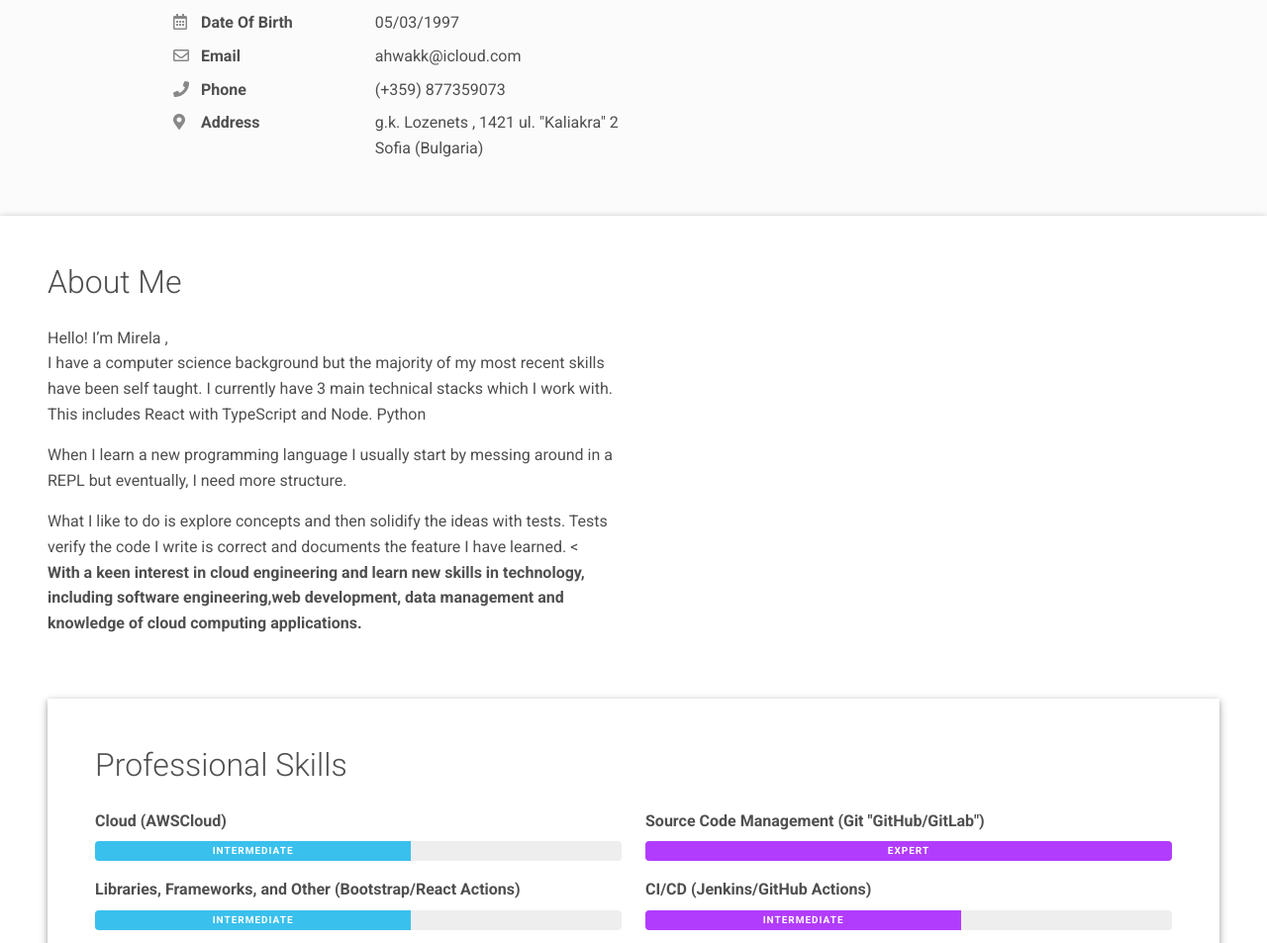
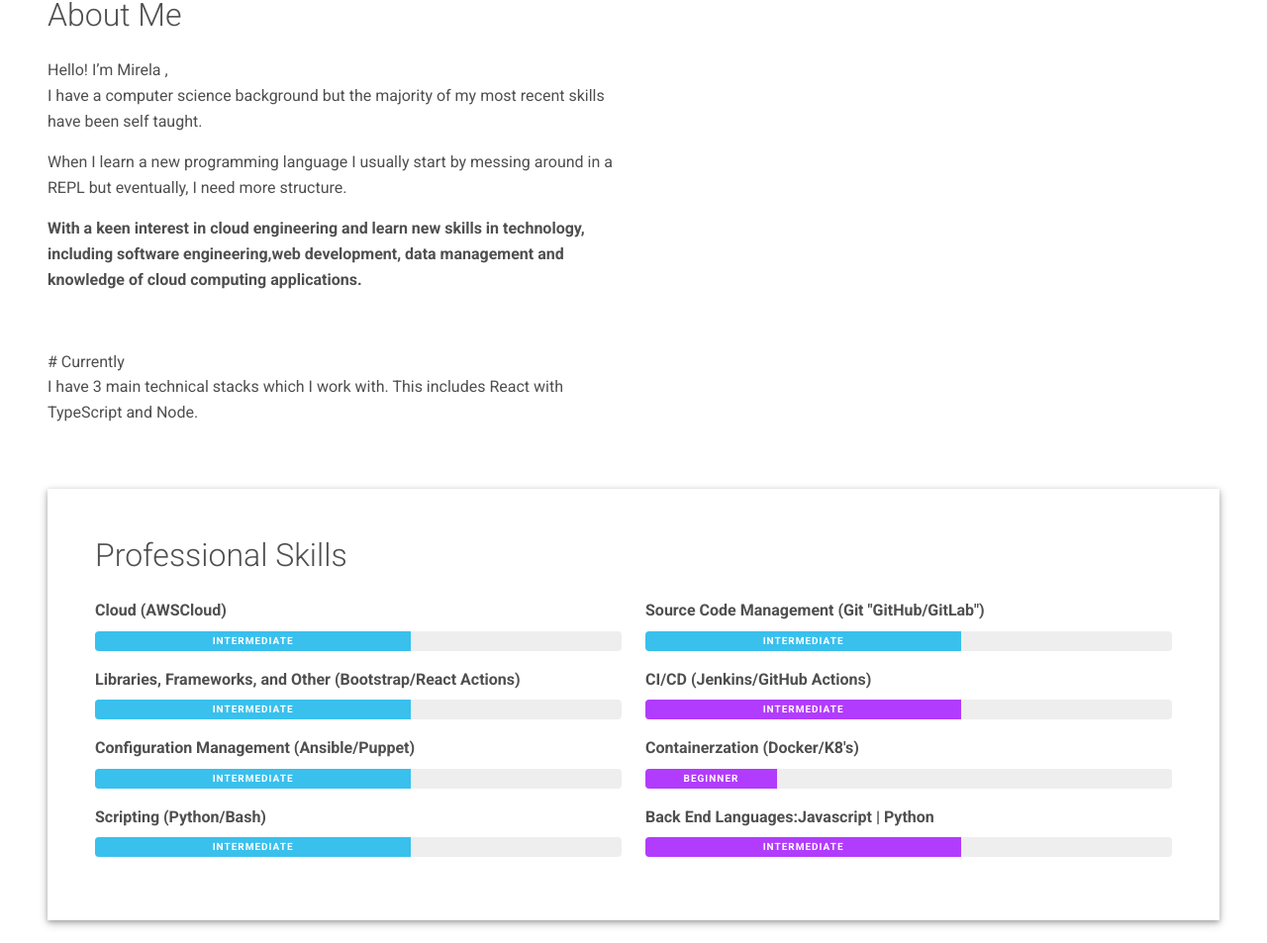
Before and after one commit to comnsense/Resume, a plain HTML site: page index.html in a window 1280 px wide. Shown: the part 712-1665 px from the top of the page at 99% size. Drawn offline with Linux system fonts and the light colour scheme.

Commit message:
Update index.html

```diff
--- a/index.html
+++ b/index.html
@@ -249,7 +249,7 @@
                             <line x1="12" y1="15" x2="12" y2="21"></line>
                           </svg> </a>
                       </p>
-                    </div>
+
 
 
 
@@ -271,21 +271,7 @@
                           </li>
                            </ul>
                       </nav>
-                    </div>
-                    <div class="d-print-none"><a
-                        class="btn btn-outline-light btn-lg shadow-sm mt-1 me-3 aos-init aos-animate"
-                        href="https://raw.githubusercontent.com/mirelse/mirelse.github.io/main/Resume.pdf"
-                        data-aos="fade-right" data-aos-delay="700">Download CV</a><a
-                        class="btn btn-info btn-lg shadow-sm mt-1 aos-init aos-animate" href="#contact"
-                        data-aos="fade-left" data-aos-delay="700">Hire Me</a></div>
-
-                  </div>
-                </div>
-              </div>
-            </div>
-          </div>
-        </div>
-        <div class="col-md-5 offset-lg-1">
+                    </div> <div class="col-md-5 offset-lg-1">
           <div class="row mt-2">
             <h2 class="h2 fw-light mb-4">IAM</h2>
             <div class="col-sm-5">
@@ -316,6 +302,20 @@
             </div>
             <div class="col-sm-7">
               <div class="pb-2">g.k. Lozenets , 1421 ul. "Kaliakra" 2 <br> Sofia (Bulgaria)</div>
+                    <div class="d-print-none"><a
+                        class="btn btn-outline-light btn-lg shadow-sm mt-1 me-3 aos-init aos-animate"
+                        href="https://raw.githubusercontent.com/mirelse/mirelse.github.io/main/Resume.pdf"
+                        data-aos="fade-left" data-aos-delay="700">Download CV</a><a
+                        class="btn btn-info btn-lg shadow-sm mt-1 aos-init aos-animate" href="#contact"
+                        data-aos="fade-left" data-aos-delay="700"> </a></div>   </div>   </div>
+
+                  </div>
+                </div>
+              </div>
+            </div>
+          </div>
+        </div>
+
             </div>
           </div>
         </div>
@@ -331,21 +331,22 @@
         <div class="col-md-6">
           <h2 class="h2 fw-light mb-4">About Me</h2>
           <p> Hello! I’m Mirela ,
-            <br> I have a computer science background but the majority of my most recent skills have been self taught. I
-            currently have 3 main technical stacks which I work with. This includes React with TypeScript and Node.
-            Python
+            <br> I have a computer science background but the majority of my most recent skills have been self taught.
+
           </p>
 
-          <p> When I learn a new programming language I usually start by messing around in a REPL but eventually, I need
-            more structure.
-          </p>
-          What I like to do is explore concepts and then solidify the ideas with tests. Tests verify the code I write is
-          correct and documents the feature I have learned.
-          < <p> <strong> With a keen interest in cloud engineering and learn new skills in technology, including
-              software engineering,web development, data management and knowledge of cloud computing applications.
-            </strong></p><strong>
+          <p> When I learn a new programming language I usually start by messing around in a REPL but eventually, I need  more structure. </p>
+          <p> <strong> With a keen interest in cloud engineering and learn new skills in technology, including
+software engineering,web development, data management and knowledge of cloud computing applications.
+            </strong></p>
 
-            </strong>
+                      <br>
+                      <p></p>
+                      <p> # Currently
+
+<br> I have 3 main technical stacks which I work with. This includes React with TypeScript and Node. </p>
+
+
         </div><strong>
           <strong>
 
@@ -383,22 +384,15 @@
                           aria-valuemin="0" aria-valuemax="100">Intermediate</div>
                       </div>
 
-                      <br>
-                      <p></p>
-                      <p> # Currently
-
-                        I have 3 main technical stacks which I work with. This includes
-
-                        React with TypeScript and Node. </p>
                     </div>
                   </div>
                   <div class="col-md-6">
                     <div class="mb-3"><span class="fw-bolder">Source Code Management (Git "GitHub/GitLab")
                       </span>
                       <div class="progress my-2 rounded" style="height: 20px">
-                        <div class="progress-bar bg-secondary aos-init" role="progressbar" data-aos="zoom-in-right"
-                          data-aos-delay="400" data-aos-anchor=".skills-section" style="width: 100%" aria-valuenow="100"
-                          aria-valuemin="0" aria-valuemax="100">Expert</div>
+                          <div class="progress-bar bg-info aos-init" role="progressbar" data-aos="zoom-in-right"
+                          data-aos-delay="300" data-aos-anchor=".skills-section" style="width: 60%" aria-valuenow="60"
+                          aria-valuemin="0" aria-valuemax="100">Intermediate</div>
                       </div>
                     </div>
                     <div class="mb-3"><span class="fw-bolder">CI/CD (Jenkins/GitHub Actions)</span>
```
